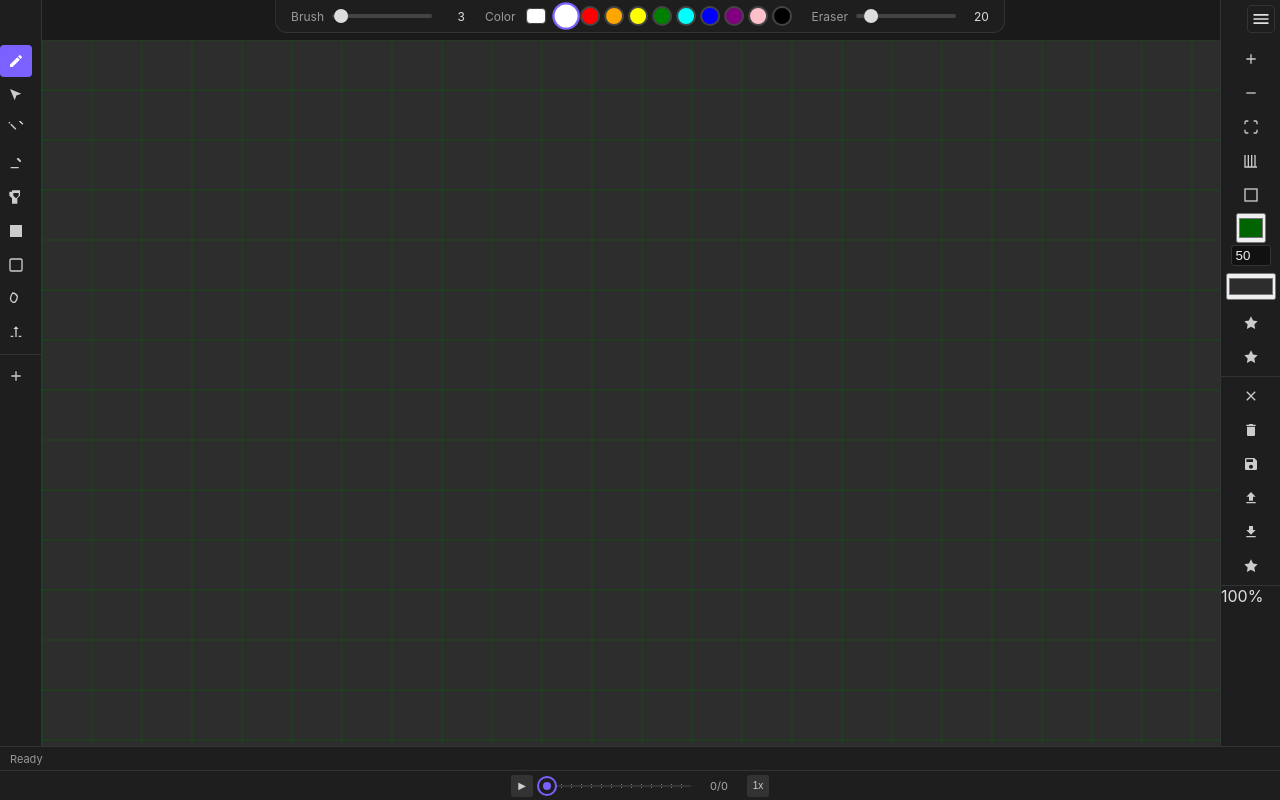
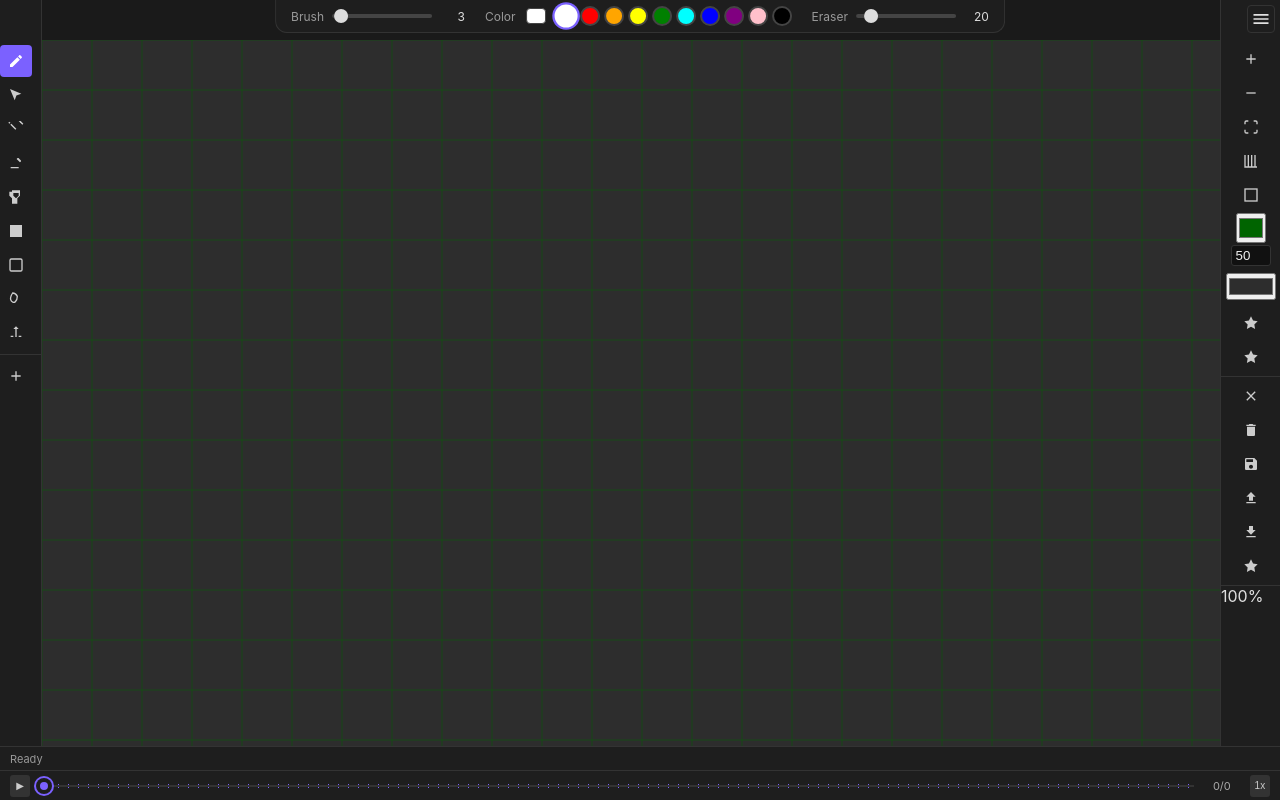
Before and after one commit to Istrimin/Vibe-Drawing, an Electron app: page index.html in a window 1280 px wide. Drawn offline with Linux system fonts and the light colour scheme.

Commit message:
удлинил полосу проигрывания

```diff
--- a/style.css
+++ b/style.css
@@ -410,13 +410,14 @@ input#gridColorPicker { width: 30px; height: 30px; }
 .timeline-slider {
     -webkit-appearance: none;
     appearance: none;
-    width: 150px;
+    width: 100%;
     height: 4px;
     background: #444;
     outline: none;
     border-radius: 2px;
     cursor: pointer;
     position: relative;
+    min-width: 200px; /* Minimum width to ensure usability */
 }
 
 .timeline-slider::-webkit-slider-thumb {
@@ -487,35 +488,8 @@ input#gridColorPicker { width: 30px; height: 30px; }
     background-position: 0 50%;
 }
 
-/* Step markers for timeline */
-.timeline-slider[data-steps] {
-    background-image:
-        repeating-linear-gradient(
-            to right,
-            #7b61ff 0px,
-            #7b61ff 1px,
-            transparent 1px,
-            transparent 10px
-        );
-    background-size: calc(100% / max(1, var(--steps, 1))) 100%;
-    background-repeat: repeat-x;
-    background-position: 0 50%;
-}
 
 /* Ensure step markers are visible */
-.timeline-slider[data-steps]::-webkit-slider-thumb {
-    box-shadow: 0 0 0 2px #1e1e1e, 0 0 0 4px #7b61ff;
-    border: 2px solid #1e1e1e;
-    z-index: 20;
-}
-
-.timeline-slider[data-steps]::-moz-range-thumb {
-    box-shadow: 0 0 0 2px #1e1e1e, 0 0 0 4px #7b61ff;
-    border: 2px solid #1e1e1e;
-    z-index: 20;
-}
-
-/* Improve step marker visibility */
 .timeline-slider[data-steps]::-webkit-slider-thumb {
     box-shadow: 0 0 0 2px #1e1e1e, 0 0 0 4px #7b61ff;
     border: 2px solid #1e1e1e;
```
